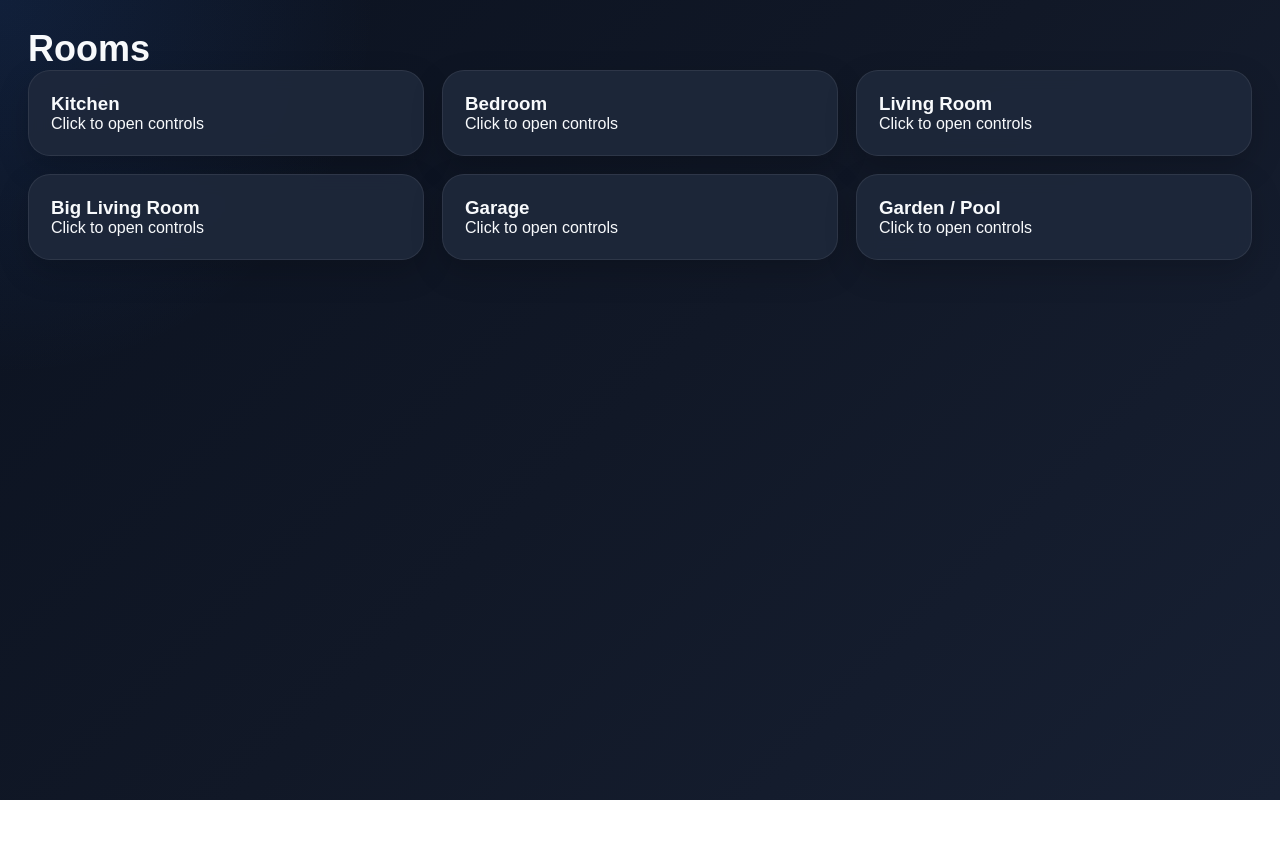
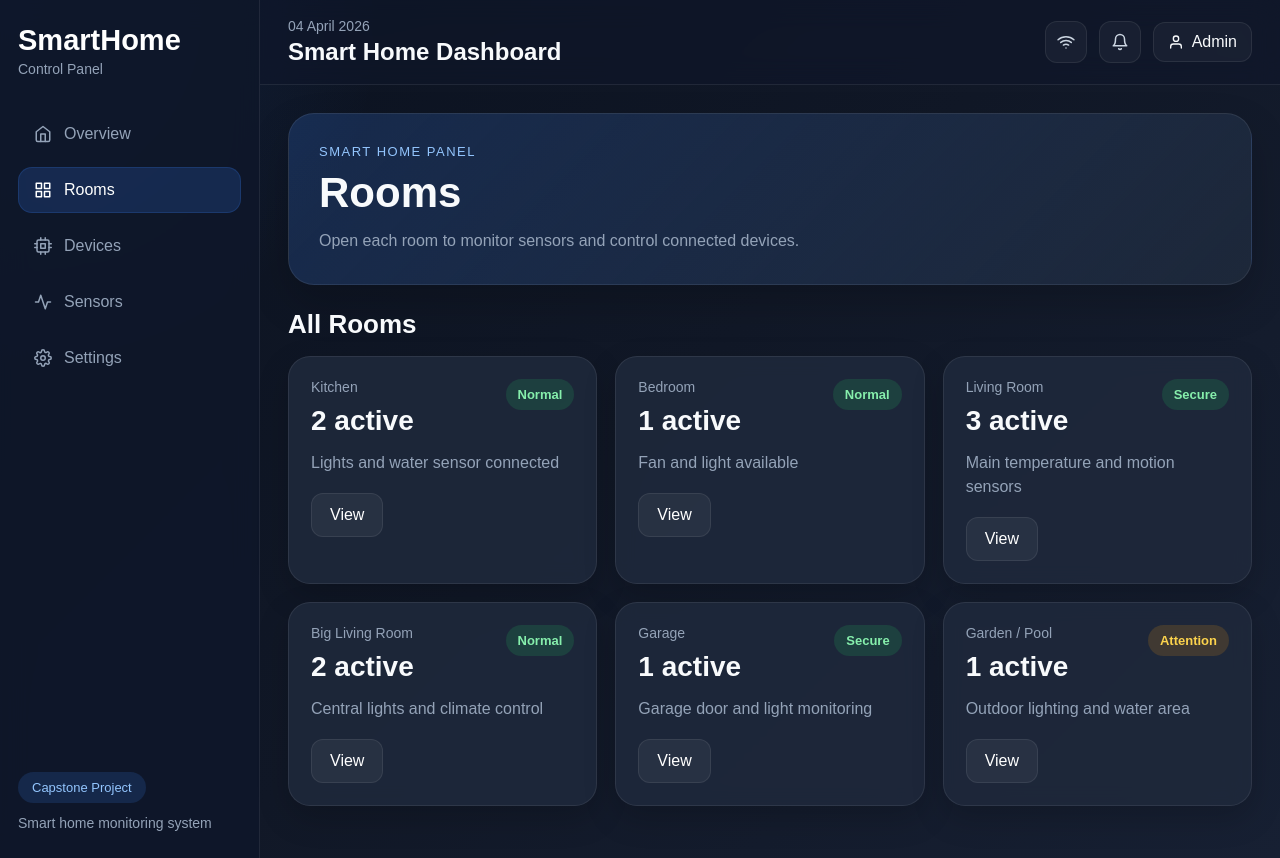
Before and after one commit to alisher-ps/smart-home-ui, a React (Vite) app: page /rooms in a window 1280 px wide. Before the commit the page ends 800 px from the top, so only its background shows below. Built offline with nearby package versions, Linux system fonts and the light colour scheme.

Commit message:
Add working sidebar navigation for overview and rooms pages

```diff
--- a/src/components/RoomCard.jsx
+++ b/src/components/RoomCard.jsx
@@ -1,9 +1,17 @@
 import { useNavigate } from "react-router-dom";
 
-function RoomCard({ name, subtitle, activeDevices, status }) {
+function RoomCard({ name, subtitle, activeDevices, status, onView }) {
   const navigate = useNavigate();
 
   const isGood = status === "Normal" || status === "Secure";
+
+  const handleView = () => {
+    if (onView) {
+      onView();
+    } else {
+      navigate(`/rooms/${name.replaceAll(" ", "-")}`);
+    }
+  };
 
   return (
     <div className="room-card">
@@ -13,11 +21,7 @@ function RoomCard({ name, subtitle, activeDevices, status }) {
           <h3 className="room-card-value">{activeDevices} active</h3>
         </div>
 
-        <span
-          className={`room-status ${
-            isGood ? "room-good" : "room-warning"
-          }`}
-        >
+        <span className={`room-status ${isGood ? "room-good" : "room-warning"}`}>
           {status}
         </span>
       </div>
@@ -25,12 +29,7 @@ function RoomCard({ name, subtitle, activeDevices, status }) {
       <p className="card-subtitle room-subtitle">{subtitle}</p>
 
       <div className="room-card-footer">
-        <button
-          className="room-btn"
-          onClick={() =>
-            navigate(`/rooms/${name.replaceAll(" ", "-")}`)
-          }
-        >
+        <button className="room-btn" onClick={handleView}>
           View
         </button>
       </div>
--- a/src/components/Sidebar.jsx
+++ b/src/components/Sidebar.jsx
@@ -6,8 +6,12 @@ import {
   FiSettings,
   FiX,
 } from "react-icons/fi";
+import { NavLink } from "react-router-dom";
 
 function Sidebar({ isOpen, closeSidebar }) {
+  const getNavClass = ({ isActive }) =>
+    isActive ? "nav-item active" : "nav-item";
+
   return (
     <>
       <div
@@ -18,10 +22,10 @@ function Sidebar({ isOpen, closeSidebar }) {
       <aside className={`sidebar ${isOpen ? "sidebar-open" : ""}`}>
         <div>
           <div className="sidebar-top">
-            <div className="sidebar-logo">
+            <NavLink to="/" className="sidebar-logo" onClick={closeSidebar}>
               <h2>SmartHome</h2>
               <p>Control Panel</p>
-            </div>
+            </NavLink>
 
             <button className="sidebar-close-btn" onClick={closeSidebar}>
               <FiX />
@@ -29,15 +33,15 @@ function Sidebar({ isOpen, closeSidebar }) {
           </div>
 
           <nav className="sidebar-nav">
-            <a href="#" className="nav-item active">
+            <NavLink to="/" className={getNavClass} onClick={closeSidebar}>
               <span className="nav-icon"><FiHome /></span>
               <span>Overview</span>
-            </a>
+            </NavLink>
 
-            <a href="#" className="nav-item">
+            <NavLink to="/rooms" className={getNavClass} onClick={closeSidebar}>
               <span className="nav-icon"><FiGrid /></span>
               <span>Rooms</span>
-            </a>
+            </NavLink>
 
             <a href="#" className="nav-item">
               <span className="nav-icon"><FiCpu /></span>
--- a/src/pages/Rooms.jsx
+++ b/src/pages/Rooms.jsx
@@ -1,34 +1,94 @@
+import { useState } from "react";
 import { useNavigate } from "react-router-dom";
+import Sidebar from "../components/Sidebar";
+import Topbar from "../components/Topbar";
+import RoomCard from "../components/RoomCard";
 
 function Rooms() {
   const navigate = useNavigate();
+  const [isSidebarOpen, setIsSidebarOpen] = useState(false);
 
   const rooms = [
-    "Kitchen",
-    "Bedroom",
-    "Living Room",
-    "Big Living Room",
-    "Garage",
-    "Garden / Pool",
+    {
+      name: "Kitchen",
+      subtitle: "Lights and water sensor connected",
+      activeDevices: 2,
+      status: "Normal",
+    },
+    {
+      name: "Bedroom",
+      subtitle: "Fan and light available",
+      activeDevices: 1,
+      status: "Normal",
+    },
+    {
+      name: "Living Room",
+      subtitle: "Main temperature and motion sensors",
+      activeDevices: 3,
+      status: "Secure",
+    },
+    {
+      name: "Big Living Room",
+      subtitle: "Central lights and climate control",
+      activeDevices: 2,
+      status: "Normal",
+    },
+    {
+      name: "Garage",
+      subtitle: "Garage door and light monitoring",
+      activeDevices: 1,
+      status: "Secure",
+    },
+    {
+      name: "Garden / Pool",
+      subtitle: "Outdoor lighting and water area",
+      activeDevices: 1,
+      status: "Attention",
+    },
   ];
 
   return (
-    <div className="page-container">
-      <h1>Rooms</h1>
+    <div className="dashboard-layout">
+      <Sidebar
+        isOpen={isSidebarOpen}
+        closeSidebar={() => setIsSidebarOpen(false)}
+      />
 
-      <div className="rooms-grid">
-        {rooms.map((room) => (
-          <div
-            key={room}
-            className="room-card"
-            onClick={() =>
-              navigate(`/rooms/${room.replaceAll(" ", "-")}`)
-            }
-          >
-            <h3>{room}</h3>
-            <p>Click to open controls</p>
-          </div>
-        ))}
+      <div className="main-content">
+        <Topbar openSidebar={() => setIsSidebarOpen(true)} />
+
+        <div className="content-area">
+          <section className="hero-section">
+            <div className="hero-text">
+              <p className="hero-label">SMART HOME PANEL</p>
+              <h1>Rooms</h1>
+              <p className="hero-subtext">
+                Open each room to monitor sensors and control connected devices.
+              </p>
+            </div>
+          </section>
+
+          <section className="section-block">
+            <div className="section-header">
+              <h2>All Rooms</h2>
+            </div>
+
+            <div className="rooms-grid">
+              {rooms.map((room) => (
+                <RoomCard
+                  key={room.name}
+                  name={room.name}
+                  subtitle={room.subtitle}
+                  activeDevices={room.activeDevices}
+                  status={room.status}
+                  onView={() =>
+                    navigate(`/rooms/${room.name.replaceAll(" ", "-")}`)
+                  }
+                />
+              ))}
+            </div>
+          </section>
+        </div>
       </div>
     </div>
   );
```
